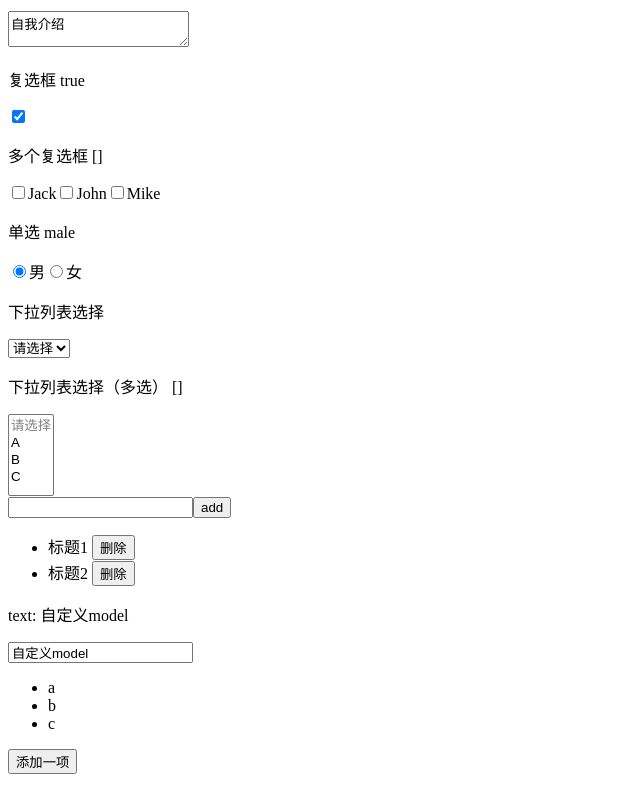
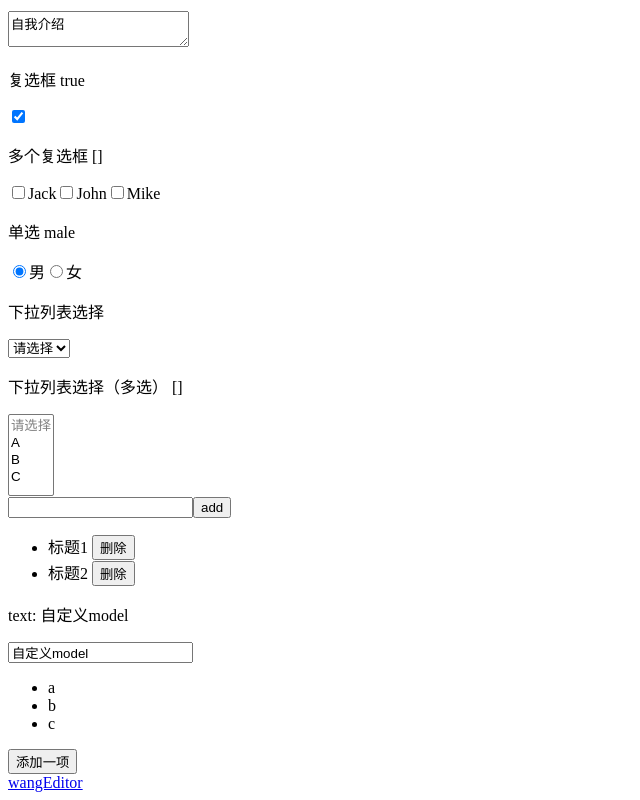
Before and after one commit to dengerpu/web_learning, a Vue app in the folder 面试题/Vue面试题/vue2-demo/: page / in a window 1280 px wide. Shown: the part 1024-1824 px from the top of the page, without its empty margins (0-640 px from the left). Built offline with nearby package versions, Linux system fonts and the light colour scheme.

Commit message:
feat: 作用域插槽

```diff
--- a/面试题/Vue面试题/vue2-demo/src/App.vue
+++ b/面试题/Vue面试题/vue2-demo/src/App.vue
@@ -11,6 +11,12 @@
     <ComponentsDemo></ComponentsDemo>
     <CustomVModel v-model="name"></CustomVModel>
     <NextTick></NextTick>
+    <SlotScope url="http://www.baidu.com">
+      <!-- v-slot这个名字也是任意的 -->
+     <template v-slot="scoped">
+        {{ scoped.slotData.title }}
+     </template>
+    </SlotScope>
   </div>
 </template>
 <script>
@@ -25,6 +31,7 @@ import WatchDemo from './views/基本使用/WatchDemo.vue'
 import ComponentsDemo from './views/组件使用/index.vue'
 import CustomVModel from './views/高级特性/CustomVModel.vue'
 import NextTick from './views/高级特性/NextTick.vue'
+import SlotScope from './views/高级特性/SlotScope.vue'
 export default {
   name: 'app',
   components: {
@@ -38,7 +45,8 @@ export default {
     FormDemo,
     ComponentsDemo,
     CustomVModel,
-    NextTick
+    NextTick,
+    SlotScope
   },
   data() {
     return {
--- /dev/null
+++ b/面试题/Vue面试题/vue2-demo/src/views/高级特性/SlotScope.vue
@@ -0,0 +1,23 @@
+<template>
+  <a :href="url">
+      <!-- slotData这个名字可以替换成任何你想要的名字 -->
+      <slot :slotData="website">
+          {{website.subTitle}} <!-- 默认值显示 subTitle ，即父组件不传内容时 -->
+      </slot>
+  </a>
+</template>
+
+<script>
+export default {
+  props: ['url'],
+  data() {
+      return {
+          website: {
+              url: 'http://wangEditor.com/',
+              title: 'wangEditor',
+              subTitle: '轻量级富文本编辑器'
+          }
+      }
+  }
+}
+</script>
```
